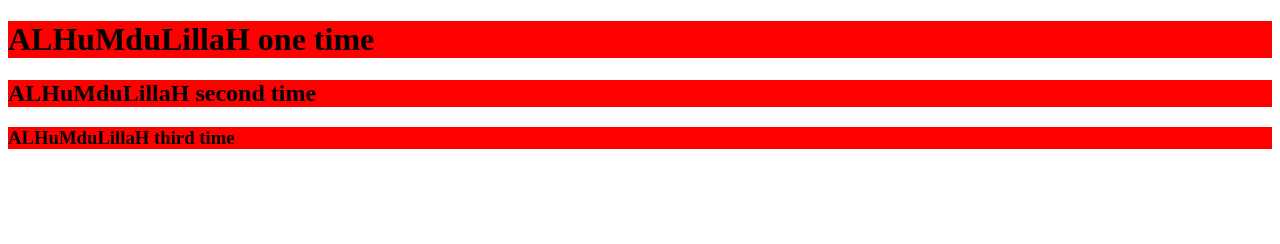
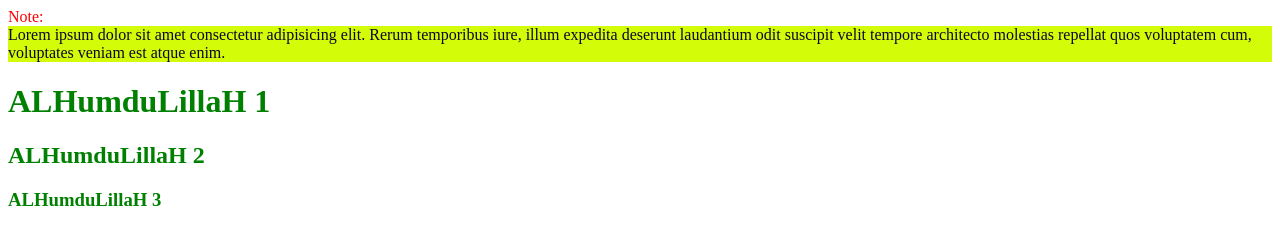
Before and after one commit to Mujahid-Ahmed2025/CSS-Practice, a plain HTML site: page index.html in a window 1280 px wide. Drawn offline with Linux system fonts and the light colour scheme.

Commit message:
update practe

```diff
--- a/index.html
+++ b/index.html
@@ -7,8 +7,12 @@
     <link rel="stylesheet" href="style.css">
 </head>
 <body>
-    <h1 class="one">ALHuMduLillaH one time</h1>
-    <h2 class="one">ALHuMduLillaH second time</h2>
-    <h3 class="one">ALHuMduLillaH third time</h3>
+    <div class="two">Note:</div>
+    <div id="box">
+        Lorem ipsum dolor sit amet consectetur adipisicing elit. Rerum temporibus iure, illum expedita deserunt laudantium odit suscipit velit tempore architecto molestias repellat quos voluptatem cum, voluptates veniam est atque enim.
+    </div>
+    <h1 class="one">ALHumduLillaH 1</h1>
+    <h2 class="one">ALHumduLillaH 2</h2>
+    <h3 class="one">ALHumduLillaH 3</h3>
 </body>
 </html>
--- a/style.css
+++ b/style.css
@@ -1,3 +1,10 @@
+#box {
+    background-color: rgb(211, 252, 8);
+    color: rgb(15, 6, 40);
+}
 .one {
-    background-color: red;
+    color: green;
 }
+.two{
+     color: red;
+}
```
